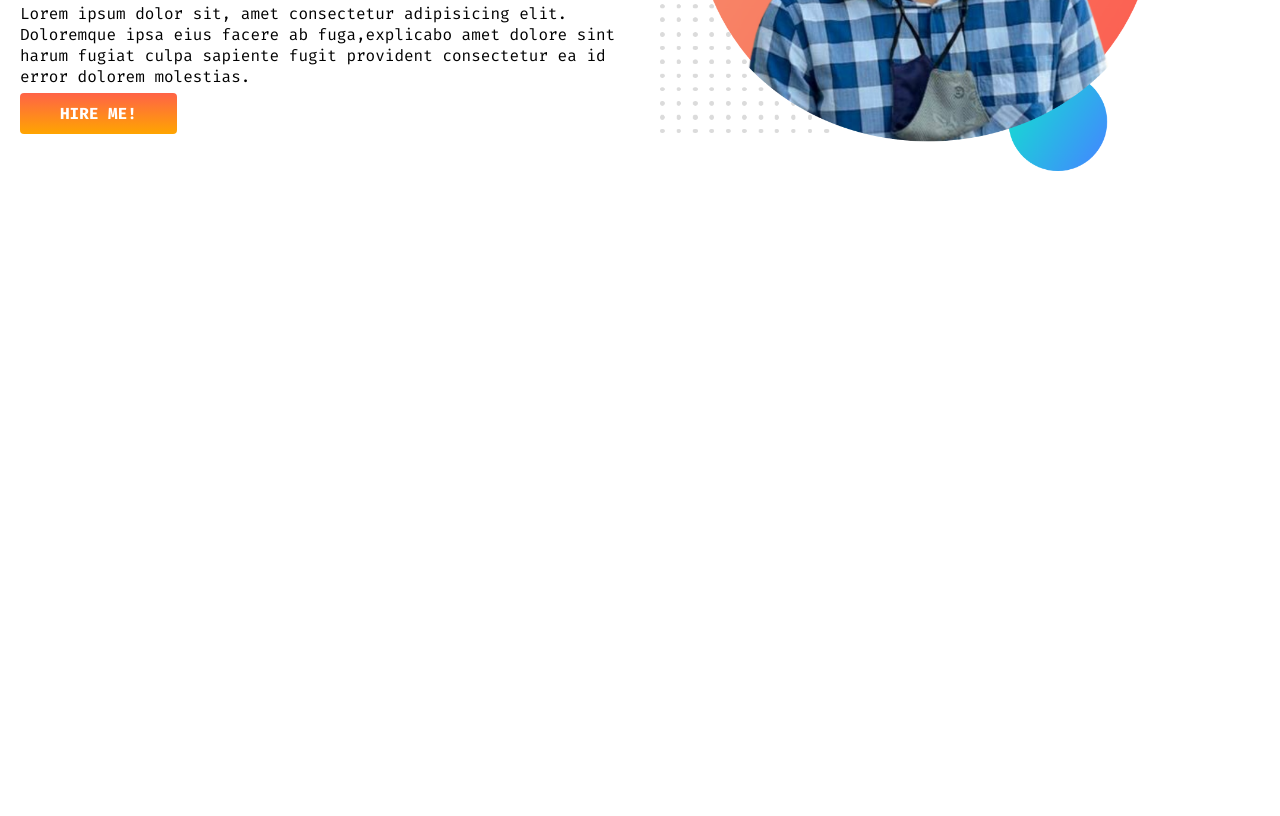
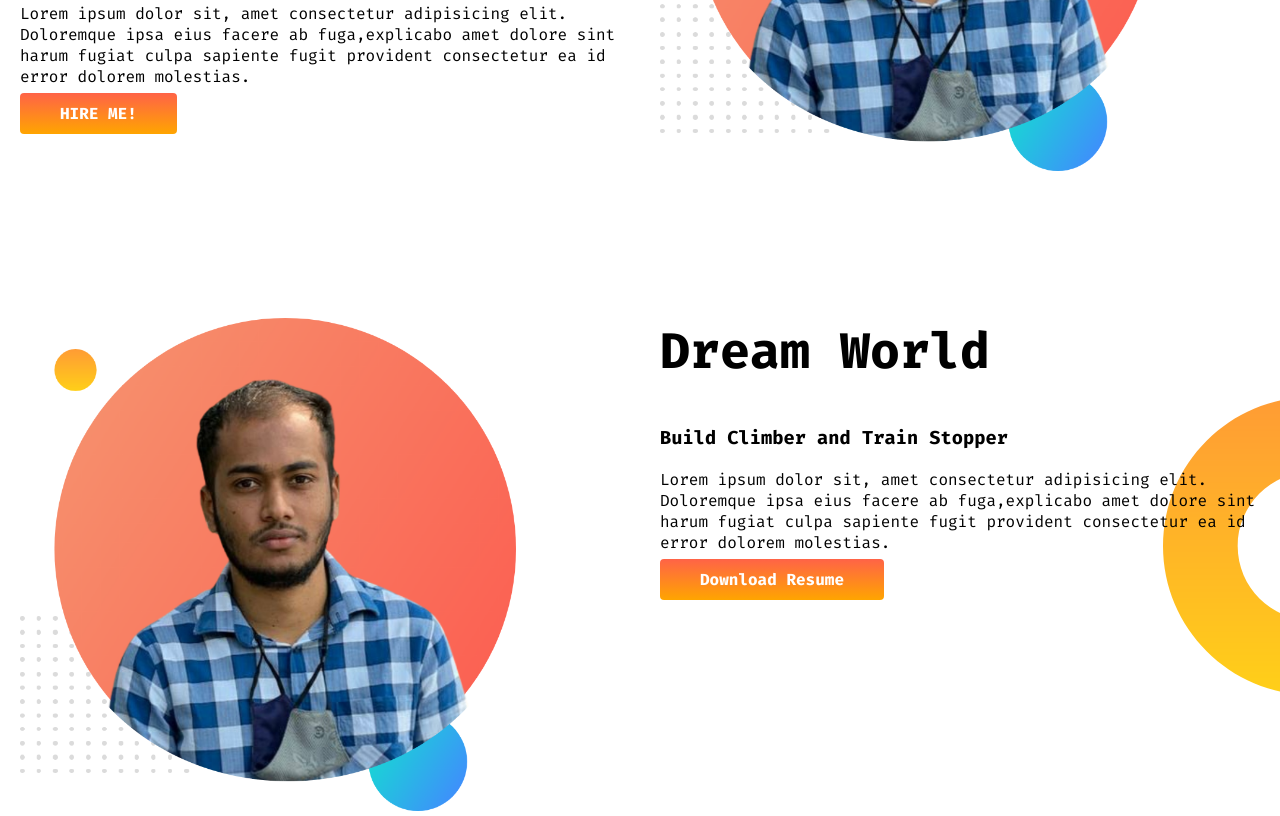
Before and after one commit to md-galib-hossain/developer-website, a plain HTML site: page index.html in a window 1280 px wide. Shown: the part 363-1179 px from the top of the page. Before the commit the page ends 800 px from the top, so only its background shows below. Drawn offline with Linux system fonts and the light colour scheme.

Commit message:
bottom banner added

```diff
--- a/css/style.css
+++ b/css/style.css
@@ -31,4 +31,10 @@ section{
 .top-banner{
     background-image: url(/images/top-banner.png);
     background-repeat: no-repeat;
+    padding-bottom: 100px;
 }
+.bottom-banner{
+    background-image:url(/images/dream-bg.png);
+    background-repeat: no-repeat;
+    background-position: right;
+}
--- a/index.html
+++ b/index.html
@@ -28,6 +28,19 @@
         <img src="./images/my-bg.png" alt="mypic">
     </div>
 </section>
+<section class="bottom-banner">
+    <div class="half-width">
+        <img src="./images/my-bg.png" alt="mypic">
+    </div>
+
+    <div class="half-width">
+        <h1>Dream World</h1>
+        <h3>Build Climber and Train Stopper</h3>
+        <p>Lorem ipsum dolor sit, amet consectetur adipisicing elit. Doloremque ipsa eius facere ab fuga,explicabo amet dolore sint harum fugiat culpa sapiente fugit provident consectetur ea id error dolorem molestias.</p>
+        <a class="link-btn" href="https://www.linkedin.com/in/md-galib-hossain-b26982211/" target="_blank">Download Resume</a>
+        </div>
+
+    </section>
 </body>
 
 </html>
```
Also changed, not shown: images/dream-bg.png (added), images/exp-bg.png (added).
